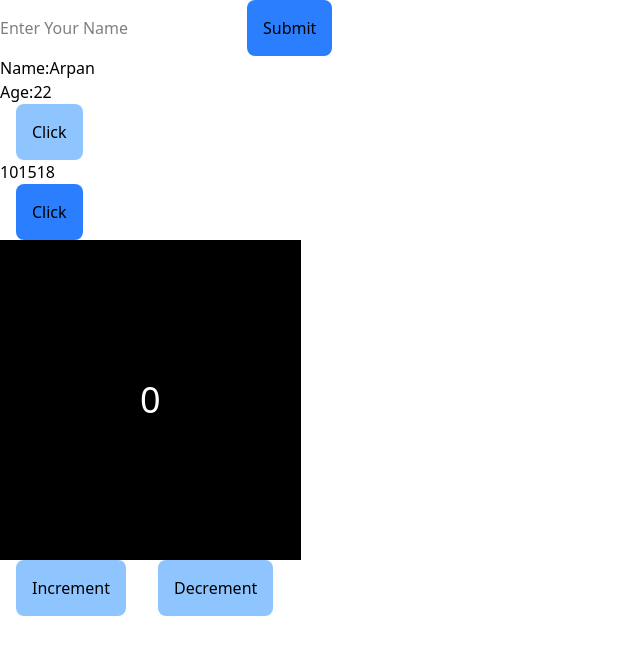
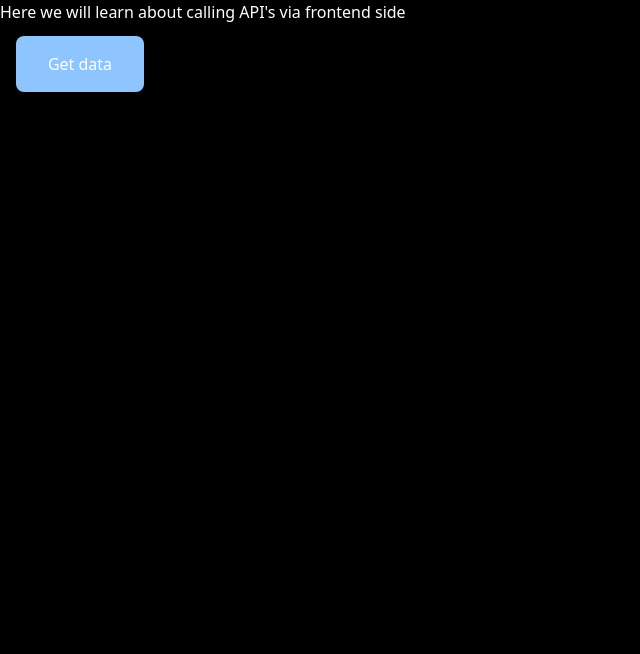
Before and after one commit to arpan7sarkar/React_Journey, a React (Vite) app in the folder 0_start/: page / in a window 1280 px wide. Shown: the top 654 px of the page, without its empty margins (0-640 px from the left). Built offline with nearby package versions, Linux system fonts and the light colour scheme.

Commit message:
Started learning about api calling in react

```diff
--- a/0_start/src/App.jsx
+++ b/0_start/src/App.jsx
@@ -2,13 +2,12 @@ import React from "react";
 import Counter from "./components/Counter";
 import Pobj from "./components/Pobj";
 import Form from "./components/Form";
+import ApiCalling from "./components/ApiCalling";
 const App = () => {
 
   return (
     <div>
-      <Form/>
-      <Pobj/>
-      <Counter />
+     <ApiCalling/>
     </div>
   );
 };
--- /dev/null
+++ b/0_start/src/components/ApiCalling.jsx
@@ -0,0 +1,23 @@
+import React from "react";
+
+const ApiCalling = () => {
+  const getData = () => {
+    console.log("Getting data");
+  };
+  return (
+    <div className="bg-black w-screen h-screen text-white flex flex-col gap-3">
+      <p>Here we will learn about calling API's via frontend side</p>
+      <button
+        className="mx-4  p-4 bg-blue-300 rounded-lg w-1/10
+         "
+        onClick={() => {
+          getData();
+        }}
+      >
+        Get data
+      </button>
+    </div>
+  );
+};
+
+export default ApiCalling;
```
